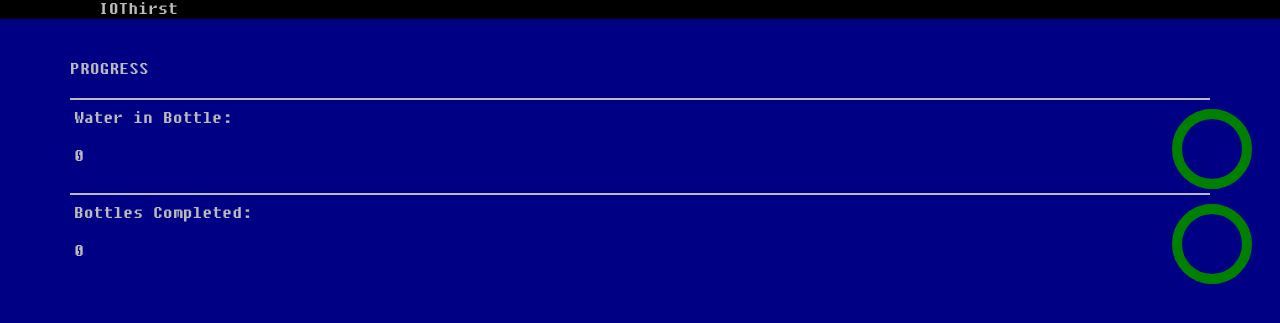
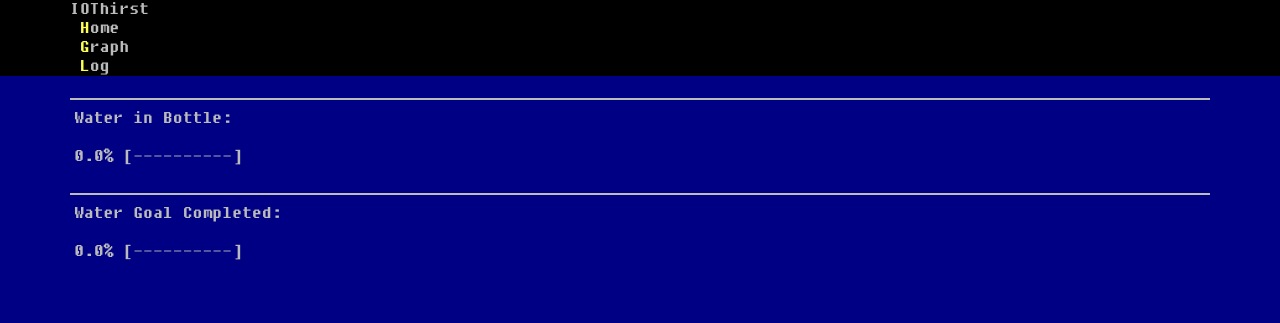
Before and after one commit to flaviut/hackgsu-s2018, a Flask app: template webserver/app/templates/progress.html in a window 1280 px wide. Shown: the top 323 px of the page. Run offline with Flask 2, Linux system fonts and the light colour scheme; the template is opened without the code that fills it, so the values that code supplies are empty; data comes from the database, SQL or seed files in the repository; both versions use the stored data as it was after the commit.

Commit message:
Imporved progress bars, fixed nav bar, fixed bottle counter

```diff
--- a/webserver/app/routes.py
+++ b/webserver/app/routes.py
@@ -72,9 +72,31 @@
         'SELECT water_level FROM entries ORDER BY entry_time DESC LIMIT 1')
     entries = cur.fetchall()
     for row in entries:
-        return jsonify(row[0])
+        return str(row[0]*100) + "%  [" + "#" * int((row[0]*10)) + "-" * int(10-(row[0]*10)) + "]"
     return jsonify(0.0)
 
-@app.route("/status")
+
+@app.route("/")
 def status():
     return render_template("progress.html", progress=last_level())
+
+
+@app.route("/bottles_completed")
+def bottles_completed():
+    begin = datetime.now().replace(hour=0, minute=0, second=0)
+    end = datetime.now().replace(hour=23, minute=59, second=59)
+    epoch = datetime.utcfromtimestamp(0)
+    db = get_db()
+    cur = db.execute(
+        'SELECT water_level FROM entries '
+        'WHERE entry_time > ? and entry_time < ? '
+        'ORDER BY entry_time ASC', [(begin - epoch).total_seconds() * 1000.0, (end - epoch).total_seconds() * 1000.0])
+    entries = cur.fetchall()
+    last = 0
+    total = 0
+    for row in entries:
+        if last > 0 and int(row[0]) == 0:
+            total += 1
+            print(total)
+        last = row[0]
+    return str((total/4.0)*100) + "%  [" + "#" * int((total/4)*10) + "-" * int(10-((total/4)*10)) + "]"
--- a/webserver/app/templates/layout.html
+++ b/webserver/app/templates/layout.html
@@ -21,20 +21,12 @@
 <div class="navbar navbar-inverse navbar-fixed-top">
     <div class="navbar-inner">
         <div class="container">
-            <button type="button" class="btn btn-navbar" data-toggle="collapse"
-                    data-target=".nav-collapse">
-                <span class="icon-bar"></span>
-                <span class="icon-bar"></span>
-                <span class="icon-bar"></span>
-            </button>
             <a class="brand" href="#">IOThirst</a>
-            <div class="nav-collapse collapse">
-                <ul class="nav">
-                    <li class="active"><a href="#">Home</a></li>
-                    <li><a href="#about">About</a></li>
-                    <li><a href="#contact">Contact</a></li>
-                </ul>
-            </div><!--/.nav-collapse -->
+            <ul class="nav">
+                <li class="active"><a href="/">Home</a></li>
+                <li><a href="/graph">Graph</a></li>
+                <li><a href="/log">Log</a></li>
+            </ul>
         </div>
     </div>
 </div>
--- a/webserver/app/templates/log.html
+++ b/webserver/app/templates/log.html
@@ -12,8 +12,8 @@
         <tbody>
         {% for entry in entries %}
             <tr>
+                <td>{{ entry[1] }}</td>
                 <td>{{ entry[0] }}</td>
-                <td>{{ entry[1] | datetime }}</td>
             </tr>
         {% endfor %}
         </tbody>
--- a/webserver/app/templates/progress.html
+++ b/webserver/app/templates/progress.html
@@ -5,20 +5,10 @@
     <table class="table">
         <tbody>
         <tr>
-            <td> <p> Water in Bottle: </p> <p id="progress"> </p> </td>
-            <td> <div class="wrapper" data-anim="base wrapper">
-                <div class="circle" data-anim="base left"></div>
-                <div class="circle" data-anim="base right"></div>
-            </div>
-            </td>
+            <td> <p> Water in Bottle: </p> <p id="progress"> % </p> </td>
         </tr>
         <tr>
-            <td> <p> Bottles Completed: </p> <p id="progress2"> </p> </td>
-            <td> <div class="wrapper" data-anim="base wrapper">
-                <div class="circle" data-anim="base left"></div>
-                <div class="circle" data-anim="base right"></div>
-            </div>
-            </td>
+            <td> <p> Water Goal Completed: </p> <p id="progress2"> </p> </td>
         </tr>
         </tbody>
     </table>
@@ -37,6 +27,19 @@
                 type: 'GET',
                 success: function (response) {
                     document.getElementById("progress").innerHTML = response;
+                    console.log(response);
+                },
+                error: function (error) {
+                    console.log(error);
+                }
+            });
+        }, 1000);
+
+        setInterval(function () {
+            $.ajax({
+                url: '/bottles_completed',
+                type: 'GET',
+                success: function (response) {
                     document.getElementById("progress2").innerHTML = response;
                     console.log(response);
                 },
```
Also changed, not shown: webserver/app/db.sqlite3.
